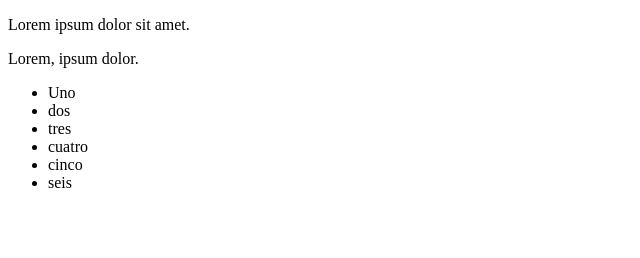
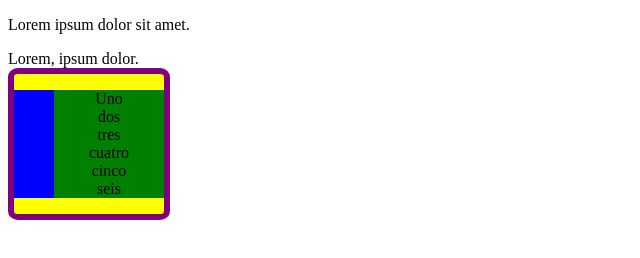
Before and after one commit to RudyGD/Acceso-ao-DOM-con-jQuery-selectores, a plain HTML site: page index.html in a window 1280 px wide. Shown: the whole page, without its empty margins (0-640 px from the left). Drawn offline with nearby package versions, Linux system fonts and the light colour scheme.

Commit message:
algo de color

```diff
--- a/index.html
+++ b/index.html
@@ -6,6 +6,7 @@
     <meta http-equiv="X-UA-Compatible" content="IE=edge">
     <meta name="viewport" content="width=device-width, initial-scale=1.0">
     <title>Document</title>
+     <script src="https://ajax.googleapis.com/ajax/libs/jquery/3.4.1/jquery.min.js"></script>
 </head>
 
 <body>
@@ -30,9 +31,24 @@
             Realiza modificacións CSS nese novo código HTML con tódolos selectores básicos.
         */
 
-        $("div > ul").css("border", "solid black 1px");
+        //Editamos todos los li dentro de ul
+        $("ul > li ").css("background", "green");
+
+        //editamos todos los ul dentro de div
+        $("div > ul ").css("background", "blue");
+        $("div > ul ").css("text-align", "center");
+        $("div > ul ").css("list-style", "none");
+
+
+        //editamos div con id -> box1
+        $("div[id=box1]").css("border", "solid purple 6px");
+        $("div[id=box1]").css("borderRadius", "6%");
+        $("div[id=box1]").css("width", "150px");
+        $("div[id=box1]").css("background", "yellow");
+
 
     </script>
+
 </body>
 
 </html>
```
